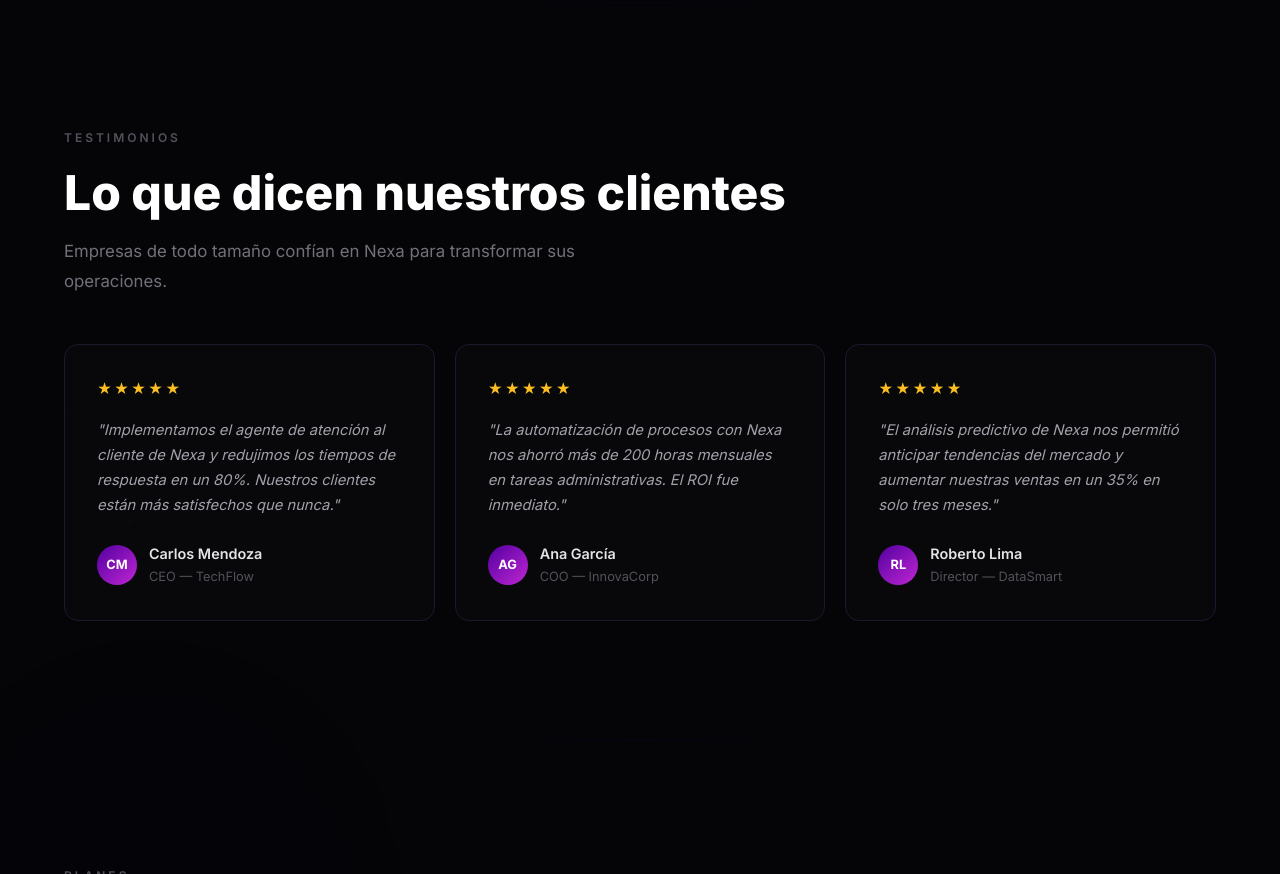
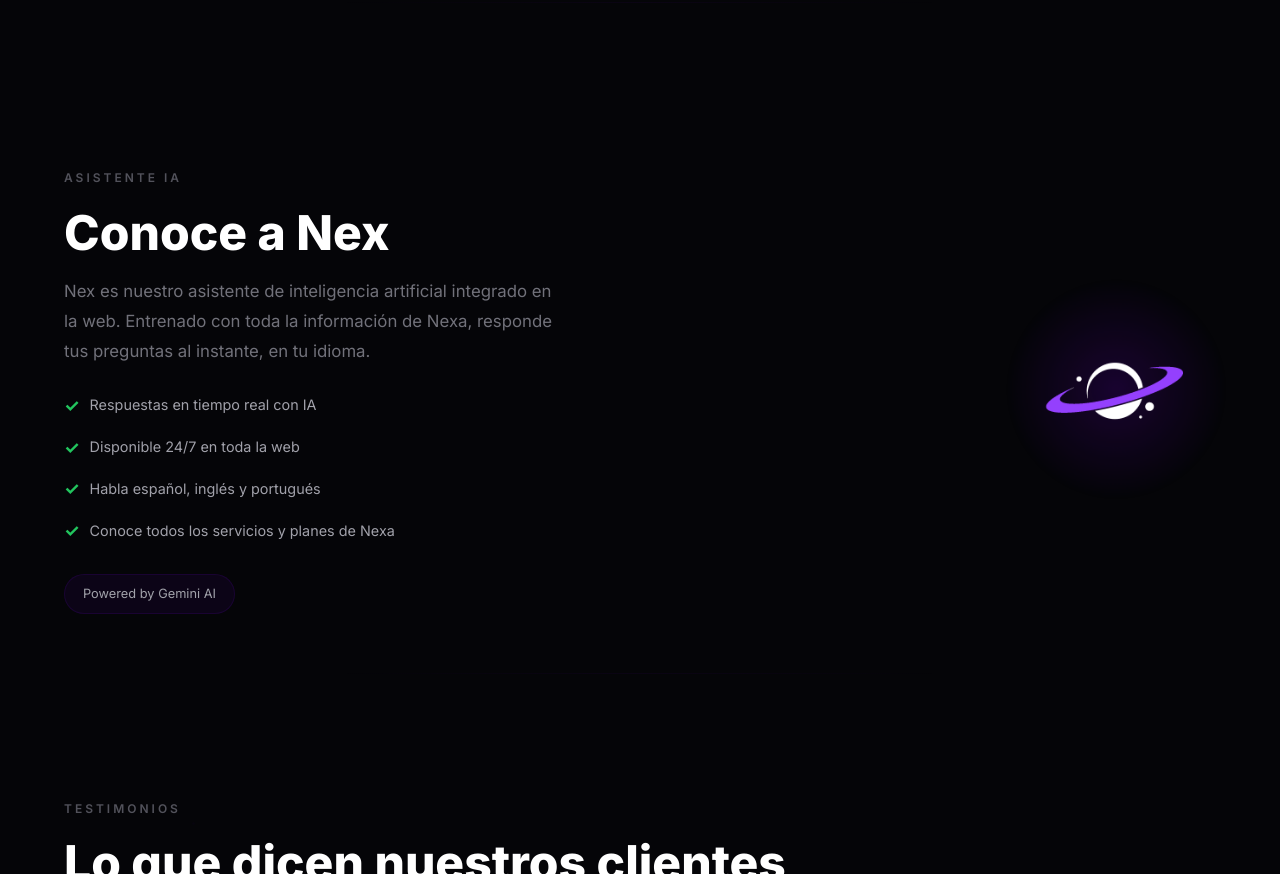
Before and after one commit to nexacompanysl-art/nexa, a plain HTML site: page index.html in a window 1280 px wide. Shown: the part 3230-4104 px from the top of the page. Drawn offline with Linux system fonts and the light colour scheme.

Commit message:
Add Nex AI marketing section + fix i18n HTML rendering

```diff
--- a/index.html
+++ b/index.html
@@ -891,6 +891,52 @@
     @media (max-width: 540px) {
       .chat-panel { width: calc(100vw - 32px); right: 16px; bottom: 80px; }
     }
+
+    /* ── Nex Section ── */
+    .nex-section {
+      display: flex; align-items: center; gap: 60px;
+      padding: 40px 0 60px;
+    }
+    .nex-content { flex: 1; }
+    .nex-visual {
+      flex-shrink: 0;
+      position: relative;
+      width: 200px; height: 200px;
+      display: flex; align-items: center; justify-content: center;
+    }
+    .nex-logo {
+      width: 160px; height: 160px;
+      border-radius: 50%;
+      object-fit: contain;
+      position: relative;
+      z-index: 2;
+    }
+    .nex-glow {
+      position: absolute;
+      width: 200px; height: 200px;
+      border-radius: 50%;
+      background: radial-gradient(circle, rgba(82,0,160,0.3) 0%, transparent 70%);
+      animation: nexPulse 3s ease-in-out infinite;
+    }
+    @keyframes nexPulse {
+      0%, 100% { transform: scale(1); opacity: 0.6; }
+      50% { transform: scale(1.2); opacity: 1; }
+    }
+    .nex-features { margin-top: 24px; display: flex; flex-direction: column; gap: 12px; }
+    .nex-feature { display: flex; align-items: center; gap: 10px; color: #a1a1aa; font-size: 0.9rem; }
+    .nex-check { color: #22c55e; font-weight: 700; font-size: 1.1rem; }
+    .nex-badge {
+      display: inline-flex; align-items: center; gap: 8px;
+      margin-top: 28px; padding: 8px 18px;
+      background: rgba(82,0,160,0.1); border: 1px solid rgba(82,0,160,0.2);
+      border-radius: 20px; color: #a1a1aa; font-size: 0.8rem;
+    }
+    @media (max-width: 768px) {
+      .nex-section { flex-direction: column-reverse; text-align: center; gap: 30px; }
+      .nex-content { display: flex; flex-direction: column; align-items: center; }
+      .nex-features { align-items: center; }
+    }
+    @keyframes pulse { 0%,100% { opacity: 1; } 50% { opacity: 0.4; } }
 
     /* ── AI Chat ── */
     .chat-float-button {
@@ -1261,6 +1307,45 @@
             <h4 data-i18n="f8Title">Soporte dedicado 24/7</h4>
             <p data-i18n="f8Desc">Equipo de ingenieros disponible para soporte técnico y optimización continua.</p>
           </div>
+        </div>
+      </div>
+    </div>
+  </section>
+
+  <!-- ─── Nex AI ─── -->
+  <section id="nex-ai" class="section" style="padding-bottom:0">
+    <div class="space-planet"></div>
+    <div class="container">
+      <div class="nex-section">
+        <div class="nex-content">
+          <div class="section-label" data-i18n="nexLabel">AI Assistant</div>
+          <h2 class="section-title" data-i18n-html="nexTitle" style="max-width:500px">Conoce a <span class="gradient">Nex</span></h2>
+          <p class="section-desc" data-i18n="nexDesc" style="max-width:500px">Nex es nuestro asistente de inteligencia artificial integrado en la web. Entrenado con toda la información de Nexa, responde tus preguntas al instante, en tu idioma.</p>
+          <div class="nex-features">
+            <div class="nex-feature">
+              <span class="nex-check">✓</span>
+              <span data-i18n="nexF1">Respuestas en tiempo real con IA</span>
+            </div>
+            <div class="nex-feature">
+              <span class="nex-check">✓</span>
+              <span data-i18n="nexF2">Disponible 24/7 en toda la web</span>
+            </div>
+            <div class="nex-feature">
+              <span class="nex-check">✓</span>
+              <span data-i18n="nexF3">Habla español, inglés y portugués</span>
+            </div>
+            <div class="nex-feature">
+              <span class="nex-check">✓</span>
+              <span data-i18n="nexF4">Conoce todos los servicios y planes de Nexa</span>
+            </div>
+          </div>
+          <div class="nex-badge">
+            <span data-i18n="nexBadge" style="display:flex;align-items:center;gap:6px"><span style="width:8px;height:8px;border-radius:50%;background:#22c55e;display:inline-block;animation:pulse 2s infinite"></span> Powered by Gemini AI</span>
+          </div>
+        </div>
+        <div class="nex-visual" id="nexLogoBtn" style="cursor:pointer">
+          <img src="nex.png" alt="Nex" class="nex-logo" />
+          <div class="nex-glow"></div>
         </div>
       </div>
     </div>
@@ -1679,6 +1764,11 @@
         f6Title: 'Analíticas y reportes', f6Desc: 'Dashboard en tiempo real con métricas de rendimiento, satisfacción y ROI.',
         f7Title: 'Seguridad empresarial', f7Desc: 'Encriptación end-to-end, cumplimiento GDPR/ISO 27001 y datos alojados en servidores locales.',
         f8Title: 'Soporte dedicado 24/7', f8Desc: 'Equipo de ingenieros disponible para soporte técnico y optimización continua.',
+        nexLabel: 'Asistente IA', nexTitle: 'Conoce a <span class="gradient">Nex</span>',
+        nexDesc: 'Nex es nuestro asistente de inteligencia artificial integrado en la web. Entrenado con toda la información de Nexa, responde tus preguntas al instante, en tu idioma.',
+        nexF1: 'Respuestas en tiempo real con IA', nexF2: 'Disponible 24/7 en toda la web',
+        nexF3: 'Habla español, inglés y portugués', nexF4: 'Conoce todos los servicios y planes de Nexa',
+        nexBadge: 'Powered by Gemini AI',
         testimonialsLabel: 'Testimonios', testimonialsTitle: 'Lo que dicen nuestros clientes',
         testimonialsDesc: 'Empresas de todo tamaño confían en Nexa para transformar sus operaciones.',
         t1Text: '"Implementamos el agente de atención al cliente de Nexa y redujimos los tiempos de respuesta en un 80%. Nuestros clientes están más satisfechos que nunca."',
@@ -1767,6 +1857,11 @@
         f6Title: 'Analytics & reports', f6Desc: 'Real-time dashboard with performance, satisfaction, and ROI metrics.',
         f7Title: 'Enterprise security', f7Desc: 'End-to-end encryption, GDPR/ISO 27001 compliance, and data hosted on local servers.',
         f8Title: 'Dedicated 24/7 support', f8Desc: 'Engineering team available for technical support and continuous optimization.',
+        nexLabel: 'AI Assistant', nexTitle: 'Meet <span class="gradient">Nex</span>',
+        nexDesc: 'Nex is our AI assistant integrated into the website. Trained with all Nexa information, it answers your questions instantly, in your language.',
+        nexF1: 'Real-time AI responses', nexF2: 'Available 24/7 across the site',
+        nexF3: 'Speaks Spanish, English & Portuguese', nexF4: 'Knows all Nexa services and plans',
+        nexBadge: 'Powered by Gemini AI',
         testimonialsLabel: 'Testimonials', testimonialsTitle: 'What our clients say',
         testimonialsDesc: 'Companies of all sizes trust Nexa to transform their operations.',
         t1Text: '"We implemented Nexa customer service agent and reduced response times by 80%. Our clients are more satisfied than ever."',
@@ -1855,6 +1950,11 @@
         f6Title: 'Análises e relatórios', f6Desc: 'Dashboard em tempo real com métricas de desempenho, satisfação e ROI.',
         f7Title: 'Segurança empresarial', f7Desc: 'Criptografia ponta a ponta, conformidade GDPR/ISO 27001 e dados em servidores locais.',
         f8Title: 'Suporte dedicado 24/7', f8Desc: 'Equipe de engenheiros disponível para suporte técnico e otimização contínua.',
+        nexLabel: 'Assistente IA', nexTitle: 'Conheça o <span class="gradient">Nex</span>',
+        nexDesc: 'Nex é nosso assistente de inteligência artificial integrado ao site. Treinado com todas as informações da Nexa, responde suas perguntas instantaneamente, no seu idioma.',
+        nexF1: 'Respostas em tempo real com IA', nexF2: 'Disponível 24/7 em todo o site',
+        nexF3: 'Fala espanhol, inglês e português', nexF4: 'Conhece todos os serviços e planos da Nexa',
+        nexBadge: 'Powered by Gemini AI',
         testimonialsLabel: 'Depoimentos', testimonialsTitle: 'O que nossos clientes dizem',
         testimonialsDesc: 'Empresas de todos os portes confiam na Nexa para transformar suas operações.',
         t1Text: '"Implementamos o agente de atendimento ao cliente da Nexa e reduzimos os tempos de resposta em 80%. Nossos clientes estão mais satisfeitos do que nunca."',
@@ -2021,6 +2121,7 @@
         }
       }
 
+      document.getElementById('nexLogoBtn').addEventListener('click', function() { toggleChat(); });
       chatToggle.addEventListener('click', function() { toggleChat(); });
       chatClose.addEventListener('click', function() { toggleChat(false); });
       chatSend.addEventListener('click', sendMessage);
```
